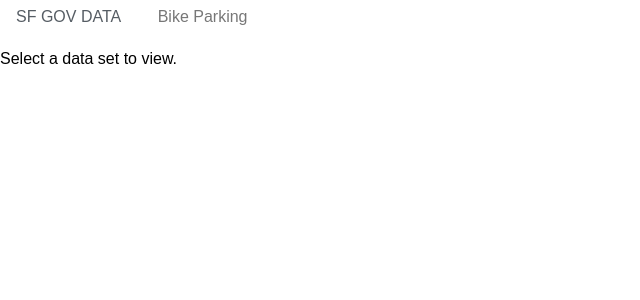
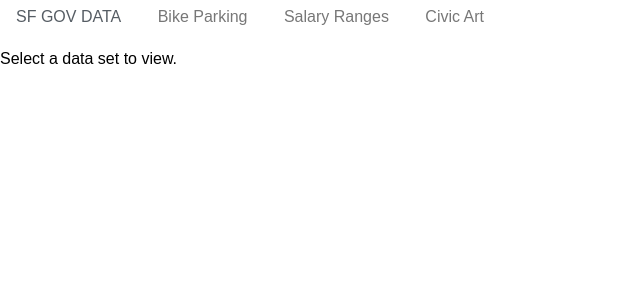
Before and after one commit to MakeSchool-Tutorials/Sorting-Algorithms-Starter-Code, a Flask app: page / in a window 1280 px wide. Shown: the top 300 px of the page, without its empty margins (0-640 px from the left). Run offline with Flask 2, Linux system fonts and the light colour scheme.

Commit message:
Add routes and views for other 2 data sets

```diff
--- a/app.py
+++ b/app.py
@@ -21,5 +21,17 @@ def bike_parking():
 
     return render_template('table_view.html', title=title, headers=bp.headers, rows=bp.rows)
 
+@app.route("/salary_ranges")
+def salary_ranges():
+    bp = DataSource('data/Salary_Ranges_by_Job_Classification.csv')
+
+    return render_template('table_view.html', title=title, headers=bp.headers, rows=bp.rows)
+
+@app.route("/civic_art")
+def civic_art():
+    bp = DataSource('data/SF_Civic_Art_Collection.csv')
+
+    return render_template('table_view.html', title=title, headers=bp.headers, rows=bp.rows)
+
 if __name__ == "__main__":
     app.run()
--- a/templates/layout.html
+++ b/templates/layout.html
@@ -14,6 +14,12 @@
           <li class="pure-menu-item">
             <a href="{{ url_for('bike_parking' )}}" class="pure-menu-link">Bike Parking</a>
           </li>
+          <li class="pure-menu-item">
+            <a href="{{ url_for('salary_ranges' )}}" class="pure-menu-link">Salary Ranges</a>
+          </li>
+          <li class="pure-menu-item">
+            <a href="{{ url_for('civic_art' )}}" class="pure-menu-link">Civic Art</a>
+          </li>
         </ul>
       </div>
     </header>
```
